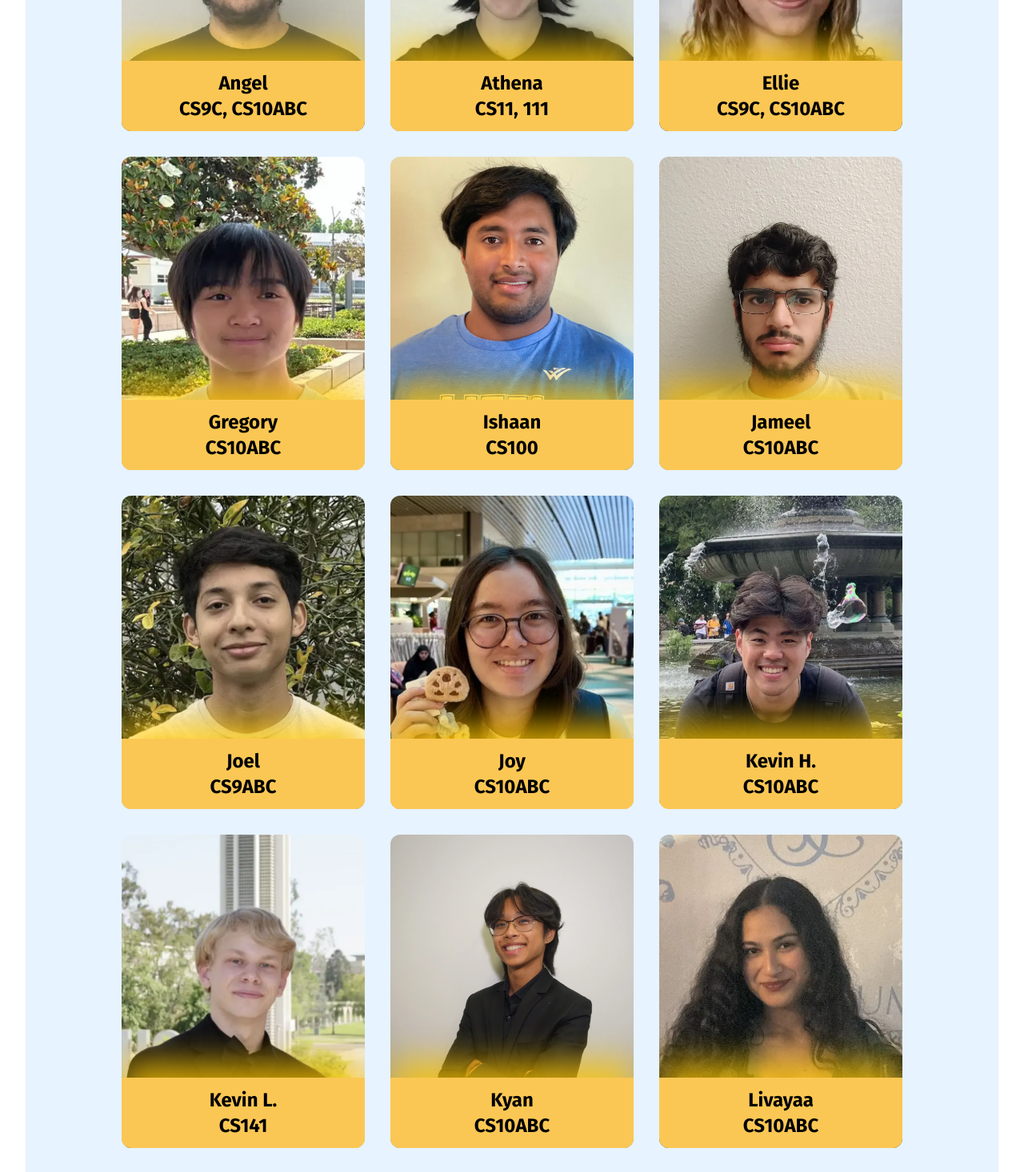
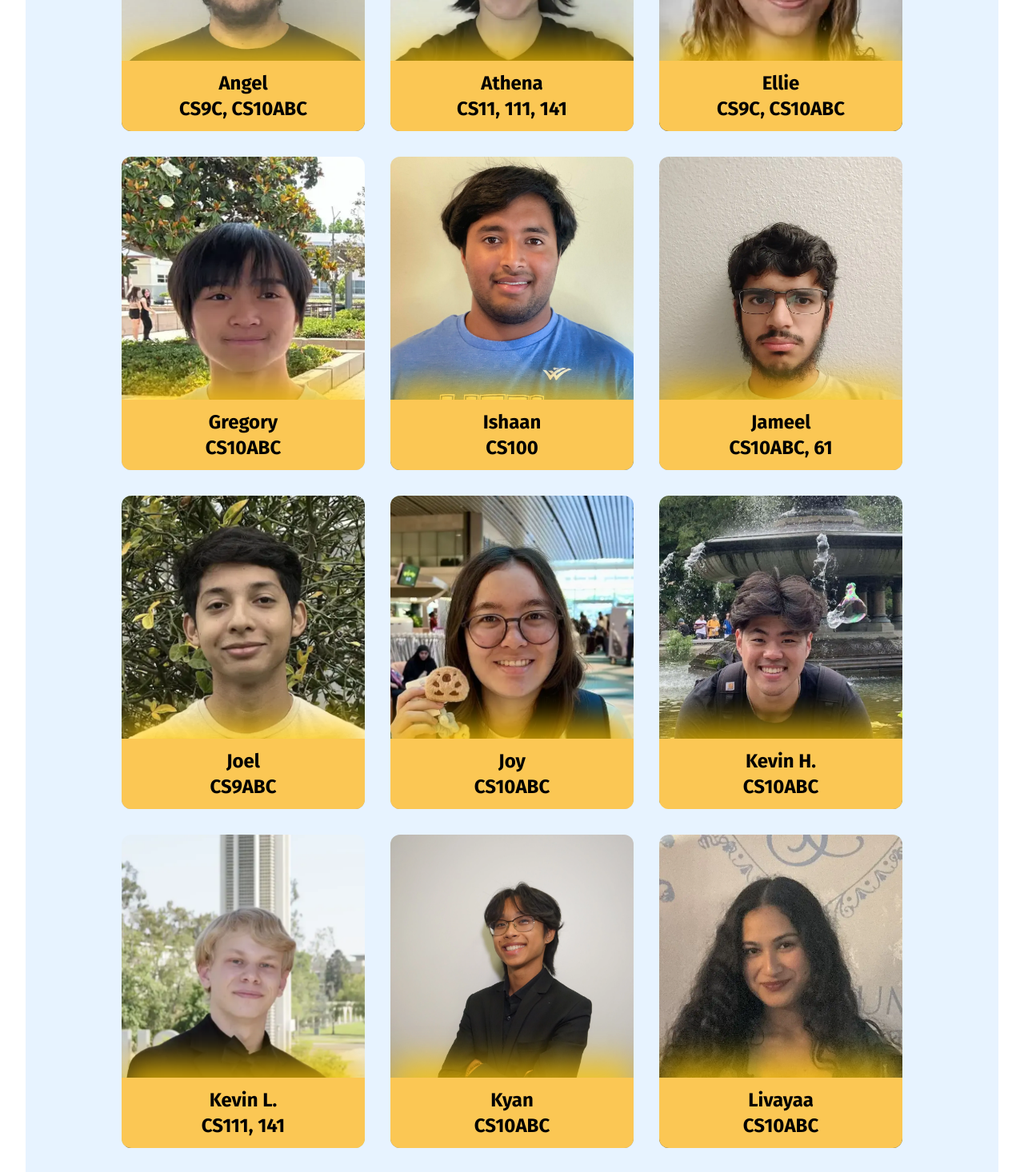
Before and after one commit to acm-ucr/ula-website, a Next.js app: page /ula in a window 1280 px wide. Shown: the part 1380-2846 px from the top of the page at 80% size. Built offline with nearby package versions, Linux system fonts and the light colour scheme.

Commit message:
new roles

```diff
--- a/src/data/CurrentULAsData.ts
+++ b/src/data/CurrentULAsData.ts
@@ -82,7 +82,7 @@ const ULAs: ULA[] = [
   },
   {
     name: "Athena",
-    classes: "CS11, 111",
+    classes: "CS11, 111, 141",
     image: Athena,
     desc: "Hi, I'm Athena and I am a third-year computer science major. I became a ULA because I want to help others the same way others have helped me and so that I can learn how to better communicate with other people. In my free time, I love to draw/paint and read fantasy series.",
   },
@@ -106,7 +106,7 @@ const ULAs: ULA[] = [
   },
   {
     name: "Jameel",
-    classes: "CS10ABC",
+    classes: "CS10ABC, 61",
     image: Jameel,
     desc: "I'm a third year CEN student eager to learn many topics in EE, CS, and Math. I will help you become better lifelong learners in whatever subject you enjoy. I hope we can make each other better people and better engineers!",
   },
@@ -130,7 +130,7 @@ const ULAs: ULA[] = [
   },
   {
     name: "Kevin L.",
-    classes: "CS141",
+    classes: "CS111, 141",
     image: KevinL,
     desc: "Hi everyone! My name is Kevin, and I am a third year computer science major. I love getting to meet others interested in computing, and love getting to talk with others about cs, especially algorithms! I love cats, baking, Hamilton, and getting to watch new TV Shows in my spare time!",
   },
@@ -160,7 +160,7 @@ const ULAs: ULA[] = [
   },
   {
     name: "Marilyn",
-    classes: "CS100",
+    classes: "CS10ABC",
     image: Marilyn,
     desc: "Hello! My name is Marilyn and I am a second year Computer Science major. I wanted to become a ULA because I enjoy being able to help others and share what I have learned with them. I love baking and spending time with my family. Feel free to reach out if you need help with anything or if you have any questions!",
   },
@@ -174,7 +174,7 @@ const ULAs: ULA[] = [
     name: "Nikhil",
     classes: "CS9ABC",
     image: Nikhil,
-    desc: "Hi, my name is Nikhil Rao, and I’m a fourth-year Computer Science major. I wanted to become a ULA because I feel it’s the right time to give back to the same community that’s supported me throughout my journey here. Outside of school, I enjoy playing video games, going to the gym, listening to music, and watching shows and movies.",
+    desc: "Hi, my name is Nikhil Rao, and I'm a fourth-year Computer Science major. I wanted to become a ULA because I feel it’s the right time to give back to the same community that’s supported me throughout my journey here. Outside of school, I enjoy playing video games, going to the gym, listening to music, and watching shows and movies.",
   },
   {
     name: "Pratheek",
@@ -190,7 +190,7 @@ const ULAs: ULA[] = [
   },
   {
     name: "Riley",
-    classes: "CS9ABC",
+    classes: "CS10ABC",
     image: Riley,
     desc: "Hi everyone! My name is Riley, and I'm a second-year Data Science major at UCR. I'm working as a ULA tutor this year, and I'm really looking forward to helping students and meeting new people. Outside of school, I enjoy playing basketball, making art, and just exploring new interests.",
   },
@@ -208,7 +208,7 @@ const ULAs: ULA[] = [
   },
   {
     name: "Simon",
-    classes: "CS61",
+    classes: "CS100",
     image: Simon,
     desc: "Hi, my name is Simon! I'm a 2nd year Computer Science major. I like reading novels, watching shows, and sleeping. I also enjoy helping people, so feel free to ask me for help with your classes.",
   },
```
